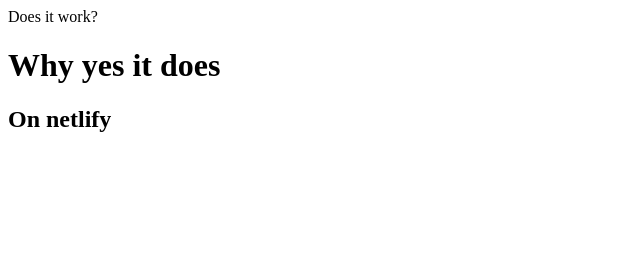
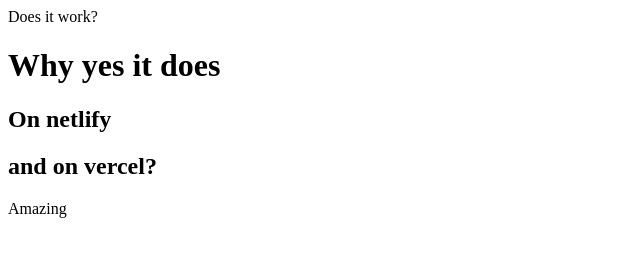
Before and after one commit to JamesFCee/gittesting, a plain HTML site: page index.html in a window 1280 px wide. Shown: the whole page, without its empty margins (0-640 px from the left). Drawn offline with Linux system fonts and the light colour scheme.

Commit message:
vercel and netlify test

```diff
--- a/index.html
+++ b/index.html
@@ -3,5 +3,7 @@
     <p>Does it work?</p>
     <h1>Why yes it does</h1>
     <h2>On netlify</h2>
+    <h2>and on vercel?</h2>
+    <p>Amazing</p>
   </body>
 </html>
```
